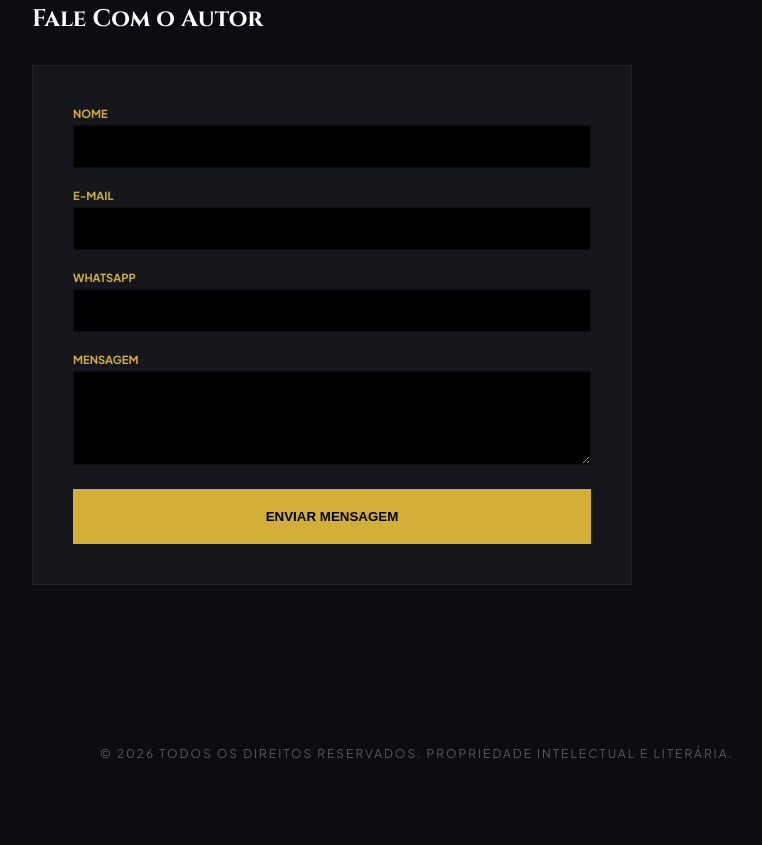
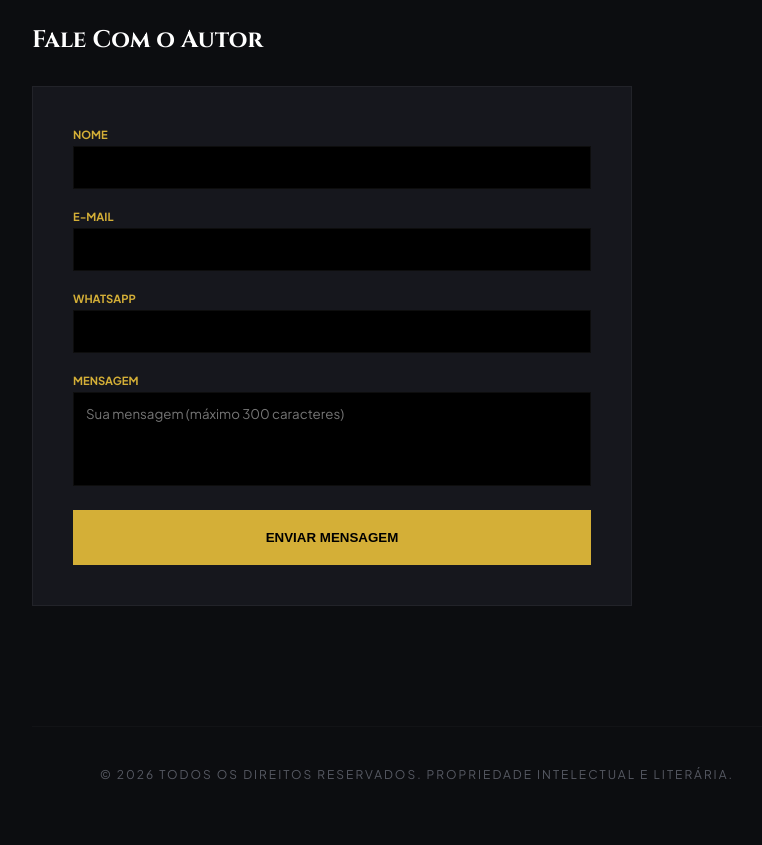
Before and after one commit to romwedge/minhas_obras, a plain HTML site: page index.html in a window 1280 px wide. Shown: the part 4130-4975 px from the top of the page, without its empty margins (398-1160 px from the left). Drawn offline with Linux system fonts and the light colour scheme.

Commit message:
Add files via upload

```diff
--- a/index.html
+++ b/index.html
@@ -36,7 +36,7 @@
         <section id="hero">
             <h2 class="hero-title">Verdades Reveladas Para Tempos Decisivos</h2>
             <p class="hero-intro-text">
-                Uma coleção de obras fundamentadas no rigor bíblico e na exegese, desenvolvida para oferecer clareza e profundidade ao leitor.
+                Uma coleção de obras fundamentadas no rigor bíblico e na exegese, desenvolvida para oferecer clareza e profundidade ao leitor.<br>
                 Estes escritos ampliam a compreensão sobre os mistérios da vida e da morte, a estrutura tripartida do ser — <strong>corpo, alma e espírito</strong> —
                 e a exatidão das profecias em sua relação com o século XXI. Uma jornada literária para eliminar a confusão espiritual e cultivar
                 uma vida cristã consciente, intensa e equilibrada à luz das Sagradas Escrituras.
@@ -102,7 +102,7 @@
                 <div class="form-group"><label>Nome</label><input type="text" name="name" required></div>
                 <div class="form-group"><label>E-mail</label><input type="email" name="email" required></div>
                 <div class="form-group"><label>WhatsApp</label><input type="tel" name="whatsapp" required></div>
-                <div class="form-group"><label>Mensagem</label><textarea name="message" rows="4" required></textarea></div>
+                <div class="form-group"><label>Mensagem</label><textarea name="message" rows="4" maxlength="300" placeholder="Sua mensagem (máximo 300 caracteres)" required></textarea></div>
                 <button type="submit" class="btn-submit">Enviar Mensagem</button>
             </form>
         </section>
--- a/style.css
+++ b/style.css
@@ -60,7 +60,7 @@ main.content { margin-left: 350px; flex: 1; padding: 80px; max-width: 1200px; }
 .contact-form { max-width: 600px; background: var(--card-bg); padding: 40px; border: 1px solid var(--border); }
 .form-group { margin-bottom: 20px; }
 .form-group label { display: block; color: var(--gold); font-size: 0.7rem; font-weight: 700; text-transform: uppercase; margin-bottom: 5px; }
-.form-group input, .form-group textarea { width: 100%; background: #000; border: 1px solid var(--border); padding: 12px; color: #fff; font-family: var(--font-b); }
+.form-group input, .form-group textarea { width: 100%; background: #000; border: 1px solid var(--border); padding: 12px; color: #fff; font-family: var(--font-b); resize: none; }
 .btn-submit { width: 100%; padding: 20px; background: var(--gold); color: #000; border: none; font-weight: 900; text-transform: uppercase; cursor: pointer; transition: 0.3s; }
 .btn-submit:hover { background: var(--gold-hover); }
 
```
